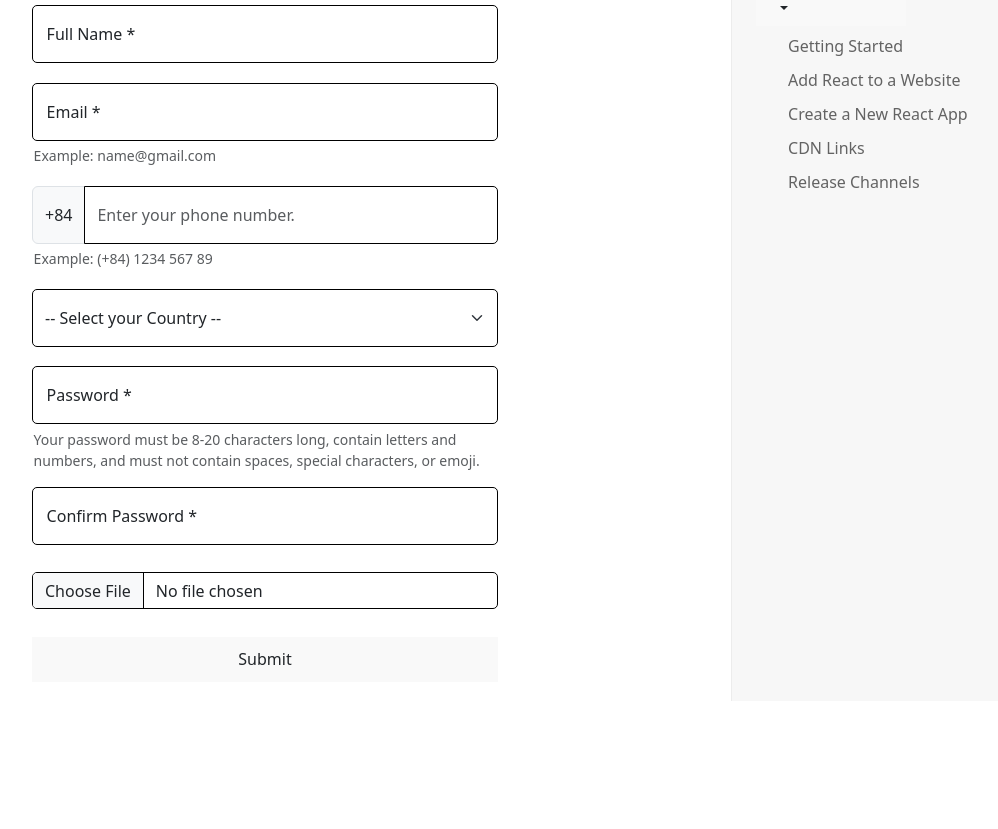
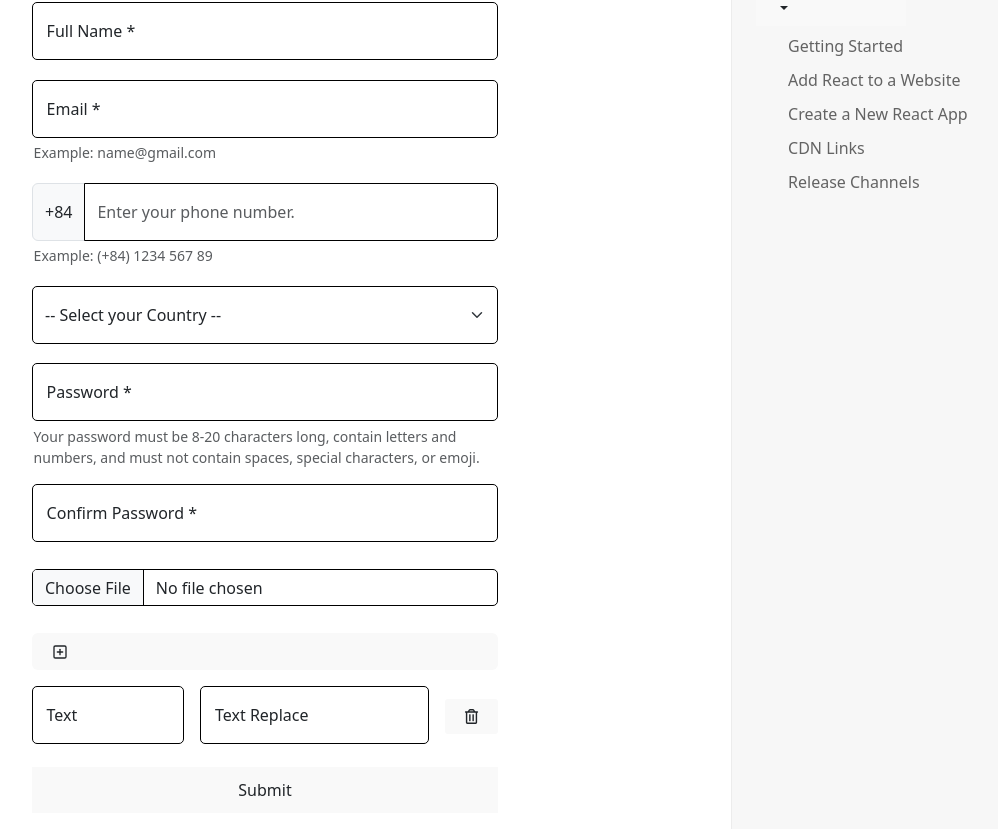
Before and after one commit to akaSolomon17/react-router-trainning, a React (Vite) app in the folder react-router-practice/: page /register in a window 1280 px wide. Shown: the part 211-1040 px from the top of the page, without its empty margins (201-1199 px from the left). Before the commit the page ends 912 px from the top, so only its background shows below. Built offline with nearby package versions, Linux system fonts and the light colour scheme.

Commit message:
update(register): Update features upload image & text/textReplace to practice hook-form

```diff
--- a/react-router-practice/src/pages/Register.tsx
+++ b/react-router-practice/src/pages/Register.tsx
@@ -1,19 +1,23 @@
 import React from 'react'
 
 import './index.scss'
-import { useForm } from 'react-hook-form'
+import { useFieldArray, useForm } from 'react-hook-form'
 import * as yup from "yup"
 import { yupResolver } from '@hookform/resolvers/yup'
 
+import { LuPlusSquare } from "react-icons/lu";
+import { FaRegTrashAlt } from "react-icons/fa";
 // Upload image
-// validate: size<150kb, name <= 10 char, dimension [width, height] valid trong các giá trị sau [180, 180], [300, 300], [1200, 628]
+// validate: size < 150kb, name <= 10 char ✅
 
-// cặp input(text & replaceText): Cho 1 button "+" để thêm 1 hoặc nhiều cặp input, mỗi input validate sao cho cả 2 dc để trống, nhưng nếu 1 trong hai có giá trị
-// thì phải required phần còn lại.
+// cặp input(text & replaceText): Cho 1 button "+" để thêm 1 hoặc nhiều cặp input. usefieldArray
+// text: bất kì value
+// replaceText: validate 1 số nguyên > 1 & < 1000 if not validate number || ""
 
-const regexImage = /([^\\s]+(\\.(jpe?g|png|jpg|gif|bmp|JPG|JPEG|PNG|GIF))$)/,
-    regexEmail = /^(([^<>()[\]\\.,;:\s@"]+(\.[^<>()[\]\\.,;:\s@"]+)*)|(".+"))@((\[[0-9]{1,3}\.[0-9]{1,3}\.[0-9]{1,3}\.[0-9]{1,3}\])|(([a-zA-Z\-0-9]+\.)+[a-zA-Z]{2,}))$/,
-    password = /[a-zA-Z]/
+
+const regexEmail = /^(([^<>()[\]\\.,;:\s@"]+(\.[^<>()[\]\\.,;:\s@"]+)*)|(".+"))@((\[[0-9]{1,3}\.[0-9]{1,3}\.[0-9]{1,3}\.[0-9]{1,3}\])|(([a-zA-Z\-0-9]+\.)+[a-zA-Z]{2,}))$/,
+    regexPassword = /[a-zA-Z]/,
+    regexPhoneNumber = /[1-9]\d{8}/
 
 type Inputs = {
     fullName: string,
@@ -22,9 +26,18 @@ type Inputs = {
     country: string,
     password: string,
     confirmPassword: string,
-    image: string
+    image: FileList,
+    dynamicInputs: IDynamicInputs[]
 }
 
+interface IDynamicInputs {
+    text: string,
+    textReplace?: string | number
+}
+const emptyDynamicInputs: IDynamicInputs = {
+    text: '',
+    textReplace: '',
+}
 const schema = yup
     .object()
     .shape({
@@ -32,38 +45,72 @@ const schema = yup
             .required("Full Name is required!"),
 
         email: yup.string()
-            .matches(regexEmail, "Email is not valid!")
-            .required("Email is required!"),
+            .required("Email is required!")
+            .matches(regexEmail, "Email is not valid!"),
+
 
         mobilePhone: yup.string()
-            .matches(/^\\([0-9]{3})\\?[-.\\s]?([0-9]{3})[-.\\s]?([0-9]{4})$/, "Phone number is not valid!")
-            .required("Phone number is required!"),
+            .required("Phone number is required!")
+            .matches(regexPhoneNumber, "Phone number is not valid!"),
 
         country: yup.string()
             .required("Please select a Country!"),
 
         password: yup.string()
+            .required("Password is required!")
             .min(8, 'Password is too short - should be 8 chars minimum.')
-            .matches(password, 'Password can only contain Latin letters.')
-            .required("Password is required!"),
+            .matches(regexPassword, 'Password can only contain Latin letters.'),
 
         confirmPassword: yup.string()
             .oneOf([yup.ref('password'), undefined])
             .required("Confirm password is required!"),
-        image: yup.string().matches(regexImage, "Please upload a valid file!").required("Your image is required, please upload!")
+
+        image: yup.mixed<FileList>()
+            .required("Your image is required, please upload!")
+            .test("isValidFileName", "File name must be less than 10 characters", function (value) { // Validate name file
+                if (value && value[0]) {
+                    const fileNameWithoutExtension = value[0].name.split('.').slice(0, -1).join('.')
+                    return fileNameWithoutExtension.length <= 10;
+                }
+                else return this.createError({ message: "Please upload your image first!" })
+            })
+            .test("isValidFileSize", "Image only accepts files under 150KB", value => { //Validate size image file
+                return value && value[0] && value[0].size <= 150000;
+            }),
+        text: yup
+            .string()
+            .required("Please enter this field!"),
+        textReplace: yup
+            .mixed<IDynamicInputs>()
+            .required("Please enter this field!"),
+        dynamicInputs: yup.array().test(values => console.log('values', values))
+
     })
 
 
 
+
 function Register() {
-    const { register, handleSubmit, formState: { errors }, reset } = useForm<Inputs>({
-        resolver: yupResolver(schema)
-    })
-    console.log(errors.email);
+    const {
+        control,
+        register,
+        handleSubmit,
+        formState: { errors },
+        reset } = useForm<Inputs>({
+            defaultValues: {
+                dynamicInputs: [emptyDynamicInputs]
+            },
+            mode: "onSubmit",
+            resolver: yupResolver(schema)
 
-    const submitHandler = (data: unknown) => {
+        })
+    const { fields, append, remove } = useFieldArray({
+        control,
+        name: "dynamicInputs"
+    });
+
+    const submitHandler = (data: Inputs) => {
         console.log({ data });
-
         reset();
     }
 
@@ -109,7 +156,7 @@ function Register() {
 
                     {/* Select Country */}
                     <div className="mb-3">
-                        <select {...register("country")} className='form-select w-100'>
+                        <select className='form-select w-100' {...register("country")}>
                             <option disabled selected value=""> -- Select your Country -- </option>
                             <option value="1">Đà Nẵng</option>
                             <option value="2">Hà Nội</option>
@@ -138,13 +185,46 @@ function Register() {
 
                     {/* Upload image */}
                     <div className="input-group-file mt-2 mb-4">
-                        <input type="file" accept=".jpg, .png, .jpeg, .gif|image/*" className="form-control" id="inputGroupFile04" aria-describedby="inputGroupFileAddon04" aria-label="Upload" />
+                        <input type="file" accept=".jpg, .png, .jpeg, .gif|image/*" className="form-control"
+                            id="inputGroupFile" aria-describedby="inputGroupFileAddon" aria-label="Upload" {...register("image")} />
+                        <p>{errors.image?.message}</p>
                     </div>
-
-
+                    <button
+                        type='button'
+                        onClick={() => append(emptyDynamicInputs)}
+                        className='add-input-btn rounded mb-3 w-100'
+                    >
+                        <LuPlusSquare />
+                    </button>
+                    {/* Dynamic input & validate */}
+                    {fields.map((field, index) => (
+                        <div key={field.id} className="couple-input mb-3 ">
+                            <div className='d-flex flex-rows align-items-center'>
+                                <div className="form-floating w-50">
+                                    <input key={field.id} type="text" className="form-control" id="floatingInput" placeholder="ext" {...register(`dynamicInputs.${index}.text` as const)} />
+                                    <label htmlFor="floatingInput">Text</label>
+                                    <p>{errors.dynamicInputs?.[index]?.text?.message ? "errorText" : ""}</p>
+                                </div>
+                                <div className="form-floating w-75 ms-3  ">
+                                    <input key={field.id} type="text" className="form-control" id="floatingPassword" placeholder="Text Replace" {...register(`dynamicInputs.${index}.textReplace` as const)} />
+                                    <label htmlFor="floatingPassword">Text Replace</label>
+                                    <p>{errors.dynamicInputs?.[index]?.textReplace?.message ? "errorReplace" : ""}</p>
+                                </div>
+                                <div>
+                                    <button
+                                        title='Remove input'
+                                        className='delete-input-btn ms-3'
+                                        onClick={() => remove(index)}
+                                    >
+                                        <FaRegTrashAlt />
+                                    </button>
+                                </div>
+                            </div>
+                        </div>
+                    ))}
                     {/* Submit */}
                     <button
-                        className='align-self-center w-100 mt-1'
+                        className='w-100 mt-1'
                         type="submit"
                     >
                         Submit
--- a/react-router-practice/src/pages/index.scss
+++ b/react-router-practice/src/pages/index.scss
@@ -1,6 +1,5 @@
 .register-form {
     display: flex;
-    max-height: 1280px;
     min-height: 800px;
     .form-group{
         input, select{
@@ -28,13 +27,18 @@
         }
         .input-group-file{
             input{
-
                 height: 37px;
             }
         }
         .form-text{
             margin: 0.3rem 0 0 0.1rem;
         }
+        .couple-input{
+            .add-input-btn, .delete-input-btn{
+                font-size: 15px;
+                border-radius: 3px;
+            }
+        }
 
     }
 }
```
